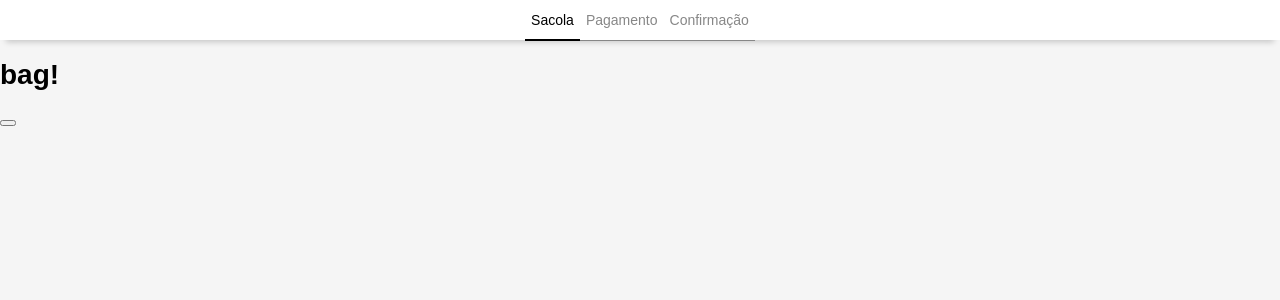
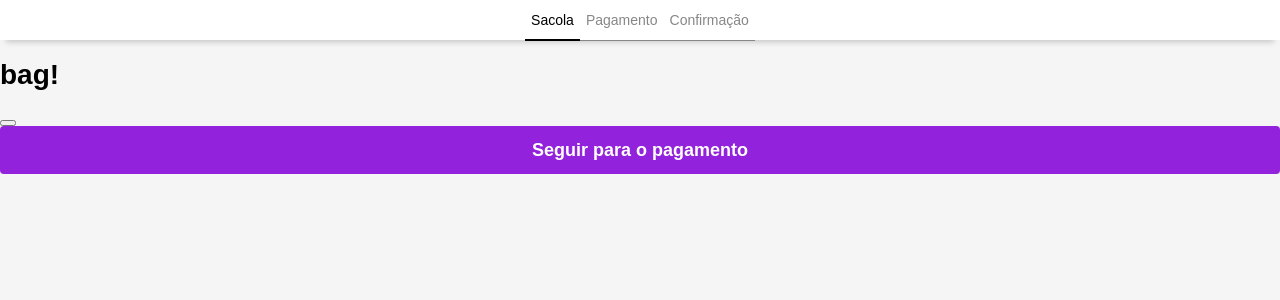
Before and after one commit to luane-aquino/checkout, a React (Create React App) app: page /bag in a window 1280 px wide. Shown: the top 300 px of the page. Built offline with nearby package versions, Linux system fonts and the light colour scheme.

Commit message:
created Button component

```diff
--- /dev/null
+++ b/src/components/atoms/Button/index.tsx
@@ -0,0 +1,20 @@
+import "./styles.scss";
+
+type ButtonType = {
+  text: string;
+  handleClick: () => void;
+  isPrimary?: boolean;
+};
+
+const Button = ({ text, isPrimary = true, handleClick }: ButtonType) => {
+  return (
+    <button
+      onClick={handleClick}
+      className={`button ${isPrimary ? "primary" : "secondary"}`}
+    >
+      {text}
+    </button>
+  );
+};
+
+export default Button;
--- /dev/null
+++ b/src/components/atoms/Button/styles.scss
@@ -0,0 +1,20 @@
+.button {
+  width: 100%;
+  height: 48px;
+  padding: 16px 8px;
+  border-radius: 4px;
+  color: #fff;
+  font-size: 18px;
+  font-style: normal;
+  font-weight: 700;
+  line-height: 16px;
+  border: none;
+}
+
+.primary {
+  background-color: #9222dc;
+}
+
+.secondary {
+  background-color: #000;
+}
--- a/src/pages/Bag/index.tsx
+++ b/src/pages/Bag/index.tsx
@@ -1,11 +1,13 @@
 import React from "react";
-import "./Bag.css";
+import "./styles.scss";
 import Tabs from "../../components/molecules/Tabs";
 import { TabContentItemEnum } from "../../common/types";
+import Button from "../../components/atoms/Button";
 
 function Bag() {
   const handleClick = () => {
     // chama a rota payment
+    console.log("***[clicked!]");
   };
 
   return (
@@ -15,6 +17,7 @@ function Bag() {
       {/* produtos */}
       {/* prices */}
       <button onClick={handleClick}></button>
+      <Button text="Seguir para o pagamento" handleClick={handleClick} />
     </div>
   );
 }
```
Also changed, not shown: src/pages/Bag/styles.scss (renamed from src/pages/Bag/Bag.css).
